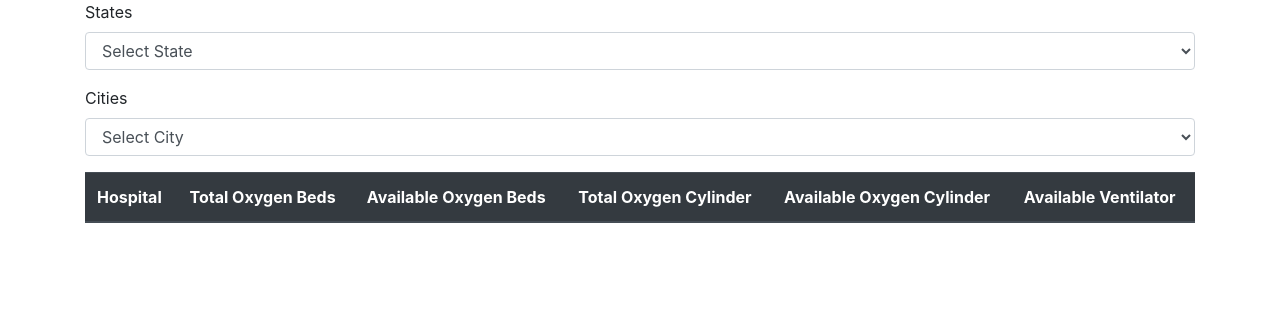
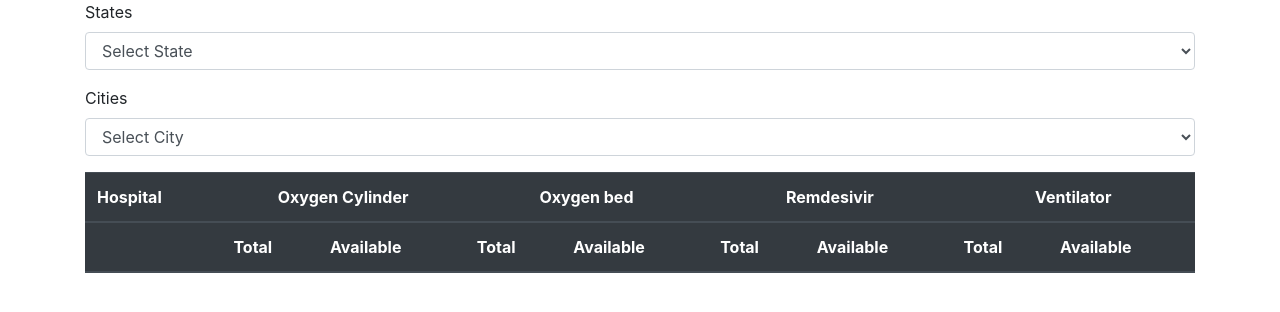
Before and after one commit to shivamdattapurkayastha99/django-hospital-bed-availabilty-checker, a Django app: page / in a window 1280 px wide. Shown: the top 312 px of the page. Run offline with Django 3.2, Linux system fonts and the light colour scheme; data comes from the database, SQL or seed files in the repository; lists and menus that the app fills with data are empty.

Commit message:
second commit

```diff
--- a/hba/hbapp/templates/hbapp/index.html
+++ b/hba/hbapp/templates/hbapp/index.html
@@ -41,27 +41,46 @@
         <table class="table table-striped">
             <thead class="thead-dark">
                 <tr>
+
+                            <th>
+                                Hospital
+                            </th>
+                        {% for facility in facilities %}
+                        <th colspan="2" class="text-center">
+                        {{facility.title}}
+                    </th>
+                        {% endfor %}
+
+                </tr>
+                <tr>
                     <th>
-                        Hospital
+
+                    </th>
+                    {% for facility in facilities %}
+                    <th>
+                        <!-- Total Oxygen Beds -->
+                        Total
                     </th>
                     <th>
-                        Total Oxygen Beds
+                        <!-- Available Oxygen Beds -->
+                        Available
                     </th>
-                    <th>
-                        Available Oxygen Beds
-                    </th>
-                    <th>
-                        Total Oxygen Cylinder
-                    </th>
-                    <th>
-                        Available Oxygen Cylinder
-                    </th>
+                    {% endfor %}
+                    <!-- <th>
+                        Total Oxygen Cylinder -->
+                        <!-- Total -->
+                    <!-- </th> -->
+                    <!-- <th> -->
+                        <!-- Available Oxygen Cylinder -->
+                        <!-- Available -->
+                    <!-- </th> -->
                     <!-- <th>
                             Total Ventilator
                         </th> -->
-                    <th>
-                        Available Ventilator
-                    </th>
+                    <!-- <th> -->
+                        <!-- Available Ventilator -->
+                        <!-- Available -->
+                    <!-- </th> -->
                 </tr>
             </thead>
             <tbody>
--- a/hba/hbapp/views.py
+++ b/hba/hbapp/views.py
@@ -3,7 +3,7 @@ from .models import Facility,State,City
 
 # Create your views here.
 def home(request):
-    facilities=Facility.objects.all()
+    facilities=Facility.objects.all().order_by('title')
     cities=City.objects.all()
     states=State.objects.all()
 
```
